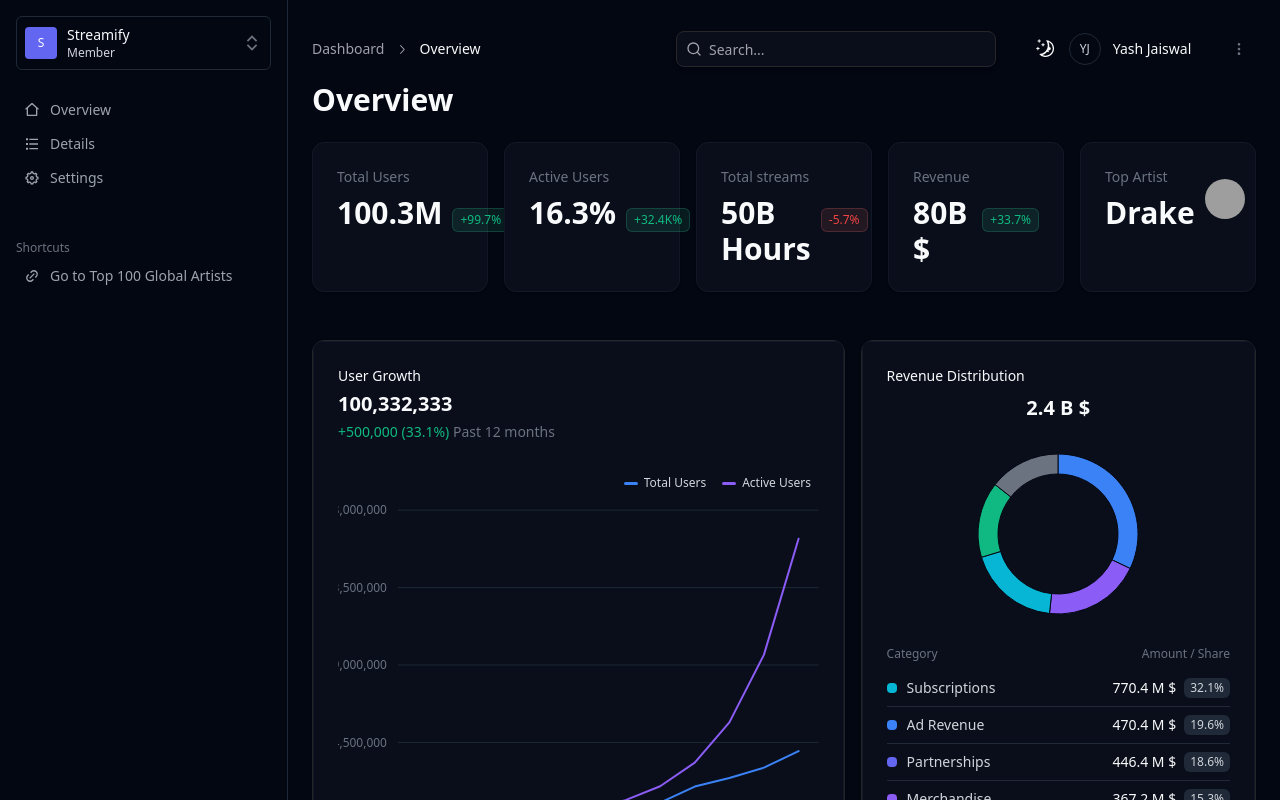
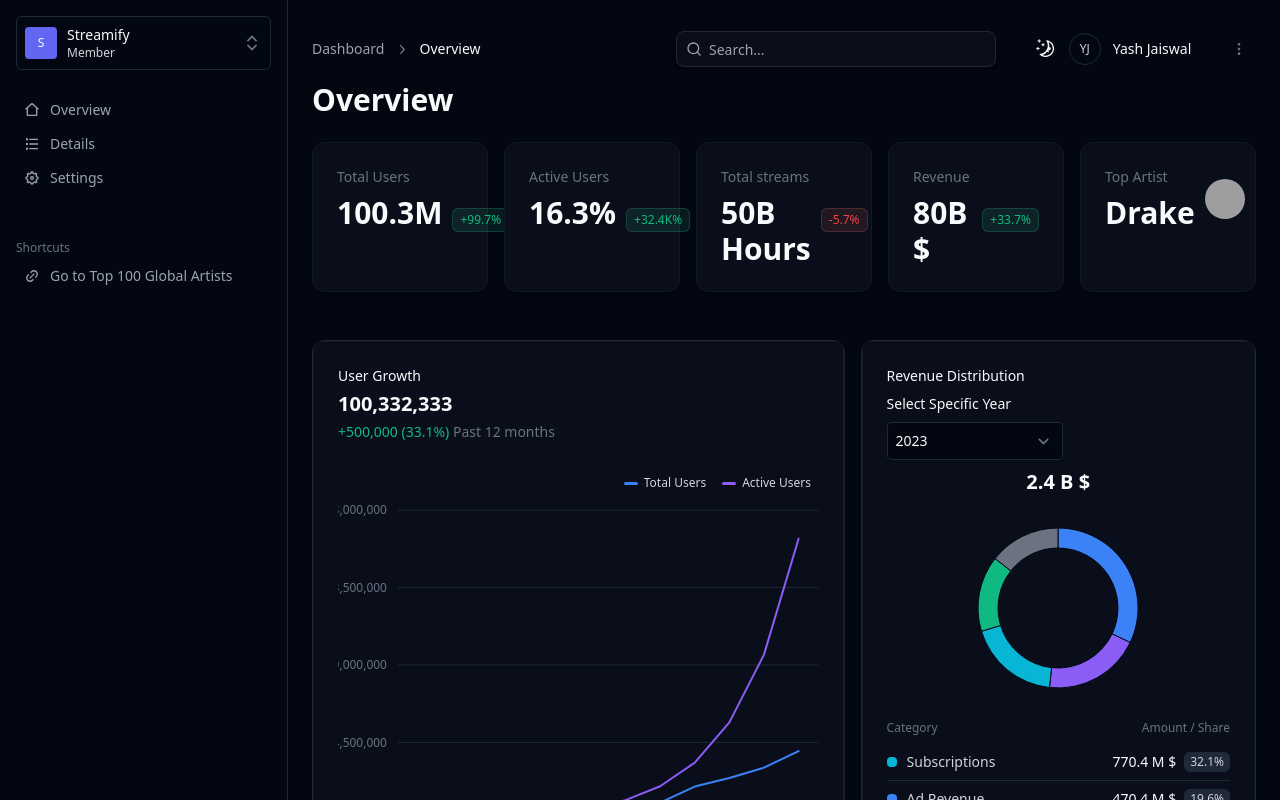
Before and after one commit to theyashjaiswal/streamify-speedy-labs, a React (Vite) app: page / in a window 1280 px wide. Shown: the top 800 px of the page. Built offline with nearby package versions, Linux system fonts and the light colour scheme; grey boxes are pictures that could not be loaded.

Commit message:
added revenue charts by year

```diff
--- a/src/RevenueDistribution.tsx
+++ b/src/RevenueDistribution.tsx
@@ -1,13 +1,16 @@
 /* eslint-disable @typescript-eslint/no-unused-vars */
 // 'use client';
 
+import React, { useState } from "react";
 import { cx } from "../src/lib/utils";
-
 import { Card } from "../src/components/Card";
 import { DonutChart, TooltipProps } from "../src/components/DonutChart";
-import React from "react";
+import { Label } from "./components/Label";
+import { SelectNative } from "./components/SelectNative";
 
-const data = [
+// Sample data for multiple years
+const revenueData = {
+  "2023": [
     {
       name: "Subscriptions",
       amount: 770400000,
@@ -38,11 +41,44 @@ const data = [
       share: "14.4%",
       color: "bg-gray-500 dark:bg-gray-500",
     },
-];
+  ],
+  "2022": [
+    {
+      name: "Subscriptions",
+      amount: 650000000,
+      share: "30.0%",
+      color: "bg-cyan-500 dark:bg-cyan-500",
+    },
+    {
+      name: "Ad Revenue",
+      amount: 420000000,
+      share: "20.0%",
+      color: "bg-blue-500 dark:bg-blue-500",
+    },
+    {
+      name: "Partnerships",
+      amount: 400000000,
+      share: "18.0%",
+      color: "bg-indigo-500 dark:bg-indigo-500",
+    },
+    {
+      name: "Merchandise",
+      amount: 350000000,
+      share: "16.0%",
+      color: "bg-violet-500 dark:bg-violet-500",
+    },
+    {
+      name: "Other",
+      amount: 300000000,
+      share: "14.0%",
+      color: "bg-gray-500 dark:bg-gray-500",
+    },
+  ],
+  // Add more years as needed
+};
 
-// const currencyFormatter = (number: number) =>
-//   "$" + Intl.NumberFormat("us").format(number).toString();
-function formatRevenue(value) {
+// Format revenue value
+function formatRevenue(value: number): string {
   if (value >= 1_000_000_000) {
     return (value / 1_000_000_000).toFixed(1) + " B $";
   } else if (value >= 1_000_000) {
@@ -55,7 +91,7 @@ function formatRevenue(value) {
 }
 
 // Helper function to sum numeric values in an array
-function sumNumericArray(array) {
+function sumNumericArray(array: number[]): number {
   return array.reduce((acc, value) => acc + value, 0);
 }
 
@@ -72,28 +108,43 @@ function getFormattedValue(payload, data) {
   );
   return formatRevenue(totalRevenue);
 }
+
 export default function RevenueDistribution() {
+  const [selectedYear, setSelectedYear] = useState("2023");
   const [datas, setDatas] = React.useState<TooltipProps | null>(null);
 
-  // const sumNumericArray = (arr: number[]): number =>
-  //   arr.reduce((sum, num) => sum + num, 0);
+  const handleYearChange = (event: React.ChangeEvent<HTMLSelectElement>) => {
+    setSelectedYear(event.target.value);
+  };
 
-  // const currencyFormatter = (number: number) =>
-  //   `$${Intl.NumberFormat("us").format(number)}`;
-
+  const data = revenueData[selectedYear] || [];
   const payload = datas?.payload?.[0];
   const formattedValue = getFormattedValue(payload, data);
 
   return (
-    <section className="h-fit rounded-xl border bg-card text-card-foreground shadow col-span-4  lg:col-span-3 ">
+    <section className="h-fit rounded-xl border bg-card text-card-foreground shadow col-span-4 lg:col-span-3">
       <Card className="">
         <h3 className="text-sm font-medium text-gray-900 dark:text-gray-50">
           Revenue Distribution
         </h3>
-        <div>
-          {/* <p className="text-center text-sm text-gray-700 dark:text-gray-300">
-            Revenue by category
-          </p> */}
+        <div className="mt-2 flex flex-col w-44">
+          <Label htmlFor="revenueByYear" className="text-sm ">
+            Select Specific Year
+          </Label>
+          <SelectNative
+            id="revenueByYear"
+            value={selectedYear}
+            onChange={handleYearChange}
+            className="mt-2 p-2 border rounded"
+          >
+            {Object.keys(revenueData).map((year) => (
+              <option key={year} value={year}>
+                {year}
+              </option>
+            ))}
+          </SelectNative>
+        </div>
+
         <p className="mt-2 w-full text-center text-xl font-semibold text-gray-900 dark:text-gray-50">
           {formattedValue}
         </p>
@@ -116,17 +167,6 @@ export default function RevenueDistribution() {
             return null;
           }}
         />
-        </div>
-        {/* <DonutChart
-          className="mt-8 flex items-center justify-center w-full"
-          data={data}
-          category="name"
-          value="amount"
-          showLabel={true}
-          valueFormatter={currencyFormatter}
-          showTooltip={false}
-          colors={["cyan", "blue", "violet", "fuchsia"]}
-        /> */}
         <p className="mt-8 flex items-center justify-between text-xs text-gray-500 dark:text-gray-500">
           <span>Category</span>
           <span>Amount / Share</span>
--- /dev/null
+++ b/src/components/SelectNative.tsx
@@ -0,0 +1,57 @@
+// Tremor SelectNative [v0.0.1]
+
+import React from "react";
+import { tv, type VariantProps } from "tailwind-variants";
+
+import { cx, focusInput, hasErrorInput } from "../lib/utils";
+
+const selectNativeStyles = tv({
+  base: [
+    // base
+    "peer w-full cursor-pointer appearance-none truncate rounded-md border py-2 pl-3 pr-7 shadow-sm outline-none transition-all sm:text-sm",
+    // background color
+    "bg-white dark:bg-gray-950",
+    // border color
+    "border-gray-300 dark:border-gray-800",
+    // text color
+    "text-gray-900 dark:text-gray-50",
+    // placeholder color
+    "placeholder-gray-400 dark:placeholder-gray-500",
+    // hover
+    "hover:bg-gray-50 hover:dark:bg-gray-950/50",
+    // disabled
+    "disabled:pointer-events-none",
+    "disabled:bg-gray-100 disabled:text-gray-400",
+    "disabled:dark:border-gray-700 disabled:dark:bg-gray-800 disabled:dark:text-gray-500",
+    // focus
+    focusInput,
+    // invalid (optional)
+    // "aria-[invalid=true]:dark:ring-red-400/20 aria-[invalid=true]:ring-2 aria-[invalid=true]:ring-red-200 aria-[invalid=true]:border-red-500 invalid:ring-2 invalid:ring-red-200 invalid:border-red-500"
+  ],
+  variants: {
+    hasError: {
+      true: hasErrorInput,
+    },
+  },
+});
+
+interface SelectNativeProps
+  extends React.InputHTMLAttributes<HTMLSelectElement>,
+    VariantProps<typeof selectNativeStyles> {}
+
+const SelectNative = React.forwardRef<HTMLSelectElement, SelectNativeProps>(
+  ({ className, hasError, ...props }: SelectNativeProps, forwardedRef) => {
+    return (
+      <select
+        ref={forwardedRef}
+        className={cx(selectNativeStyles({ hasError }), className)}
+        tremor-id="tremor-raw"
+        {...props}
+      />
+    );
+  }
+);
+
+SelectNative.displayName = "SelectNative";
+
+export { SelectNative, selectNativeStyles, type SelectNativeProps };
```
Lines whose indentation alone changed are shown as unchanged.
